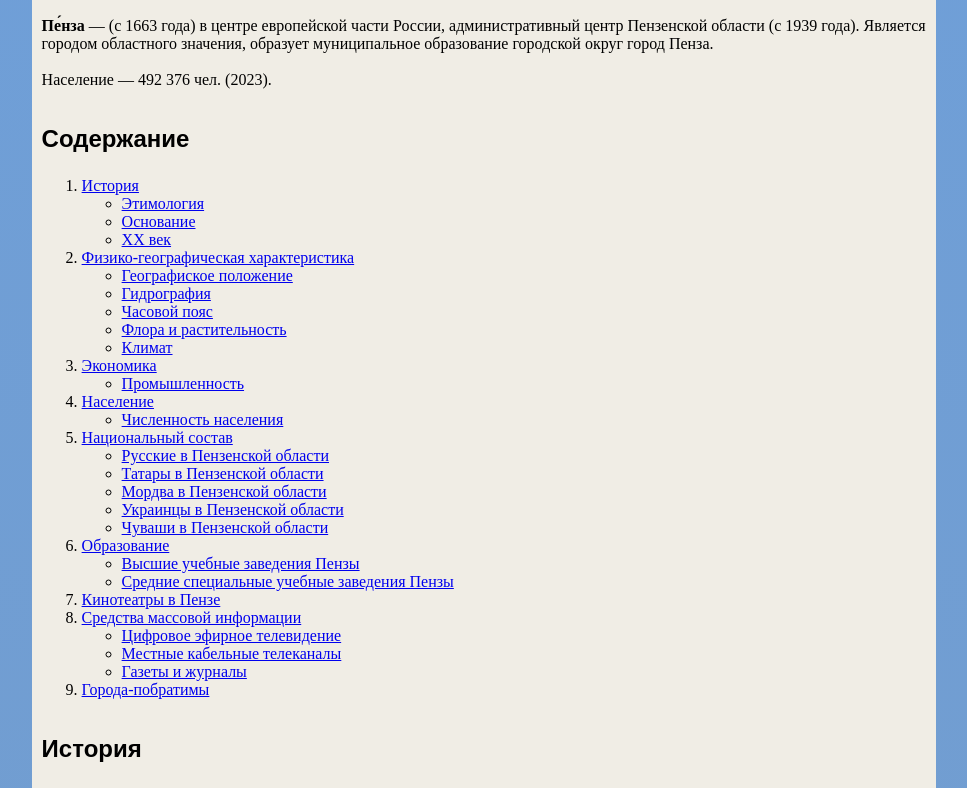
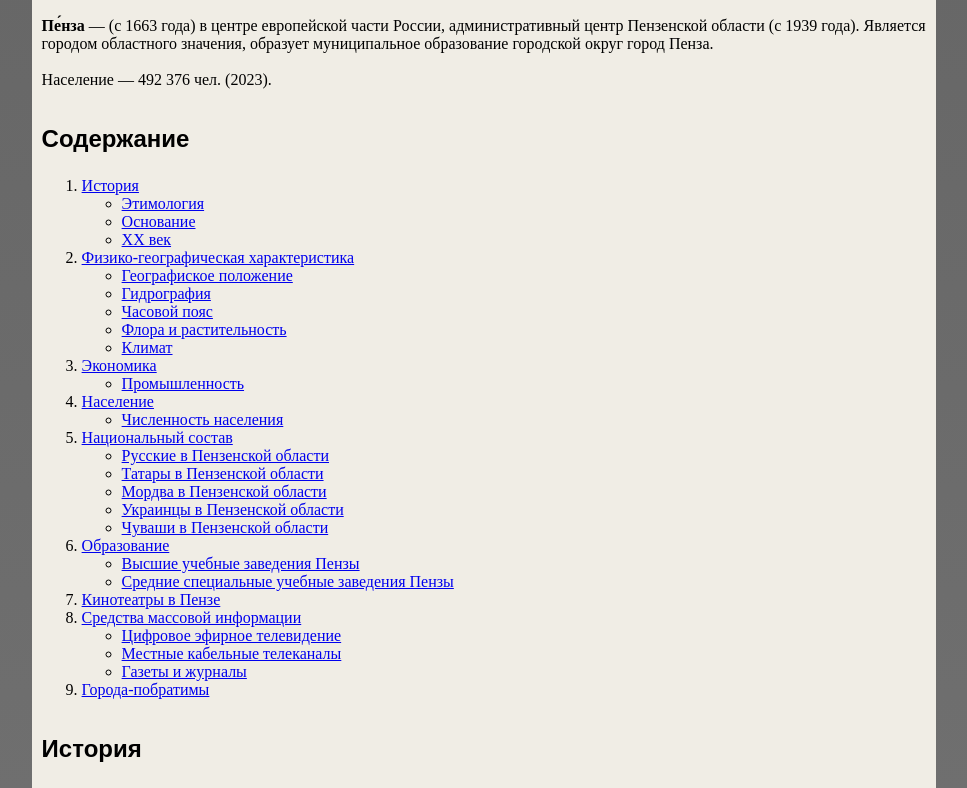
Before and after one commit to Burenix/Penza, a plain HTML site: page index.html in a window 1280 px wide. Shown: the part 118-906 px from the top of the page, without its empty margins (156-1123 px from the left). Drawn offline with Linux system fonts and the light colour scheme.

Commit message:
Update style.css

```diff
--- a/style.css
+++ b/style.css
@@ -55,5 +55,5 @@ th {
     border-style: ridge;
 }
 .angled-gradient {
-    background: linear-gradient(#6F9FD8, #898E8C);
+    background: linear-gradient(#666666, #999999, #6F9FD8);
 }
```
